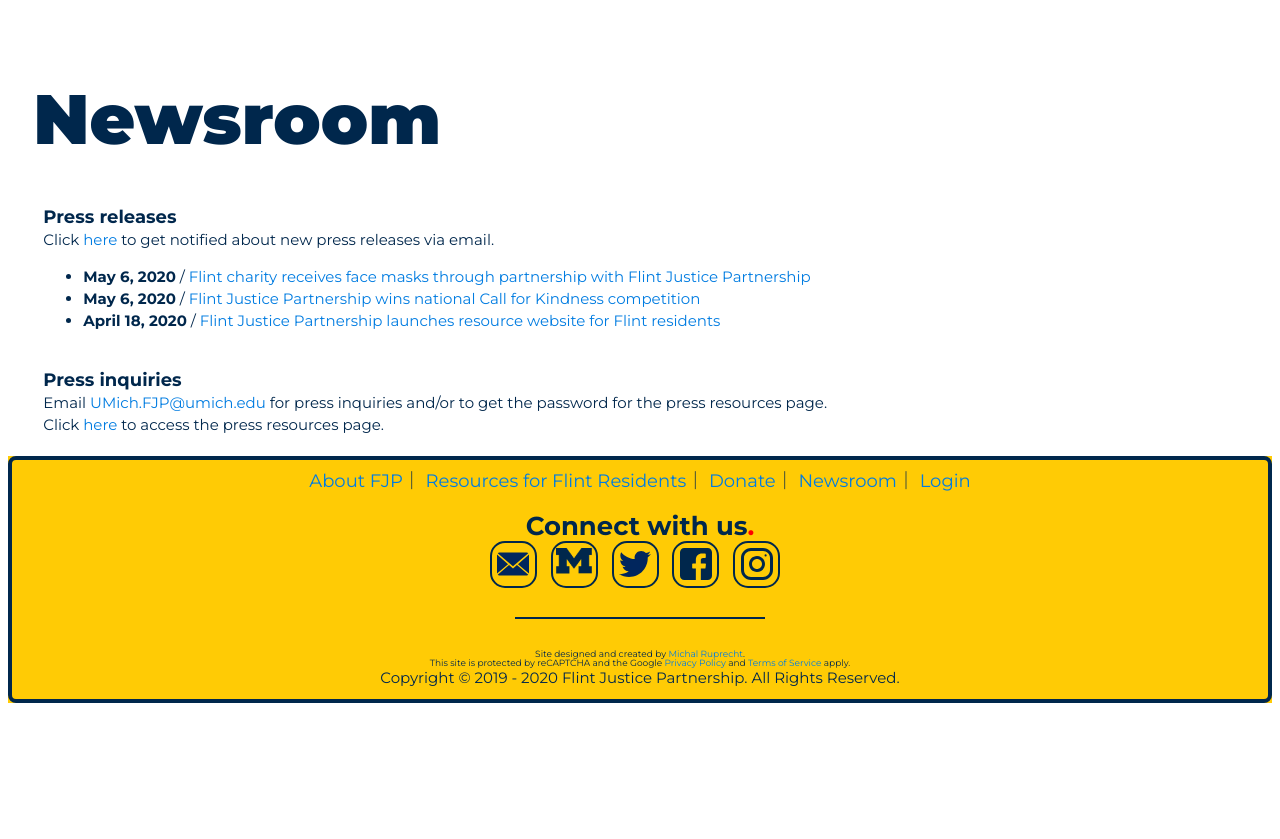
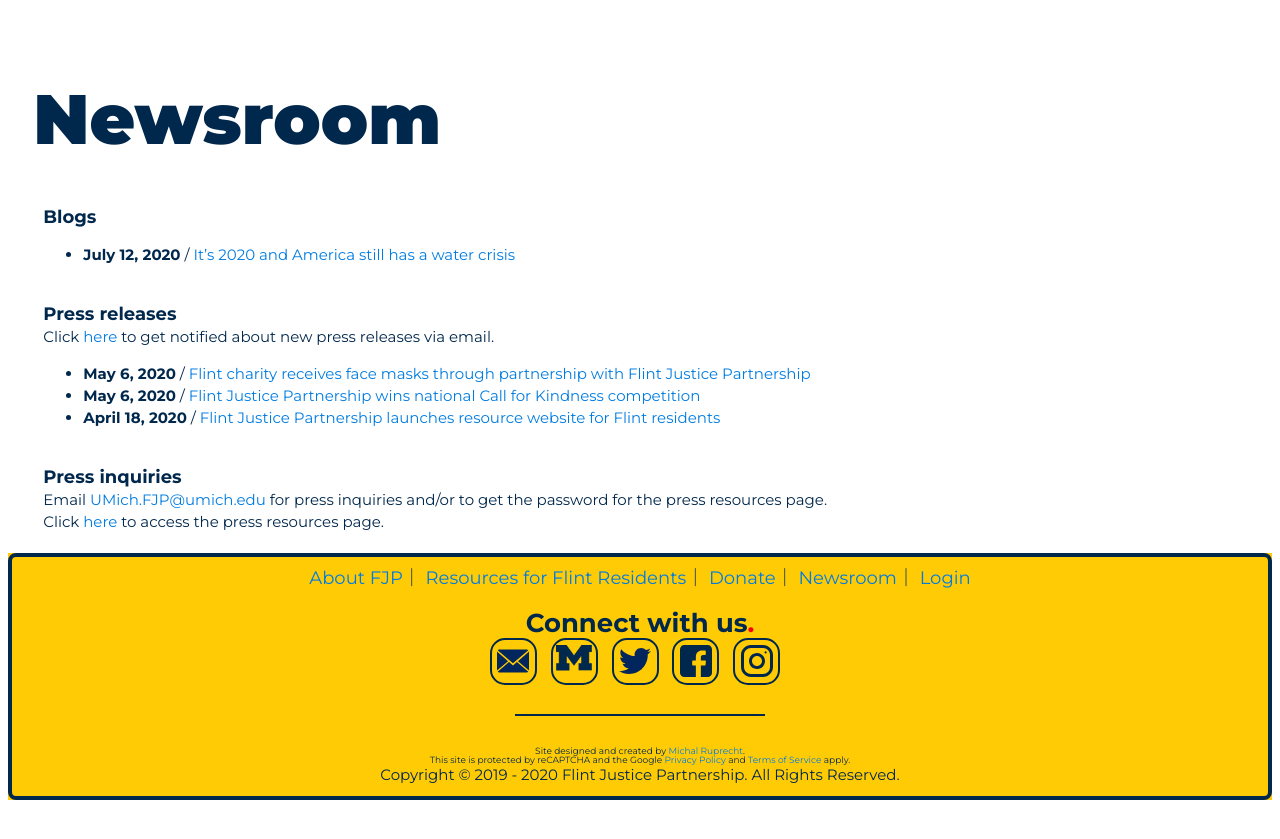
Before and after one commit to umichfjp/umichfjp.github.io, a Jekyll site: the page built from pages/newsroom.html, in a window 1280 px wide. Shown: the top 839 px of the page. Built offline with Jekyll 4.4.1, drawn with Linux system fonts in a browser that asks for light colours.

Commit message:
Update newsroom.html

```diff
--- a/pages/newsroom.html
+++ b/pages/newsroom.html
@@ -13,7 +13,12 @@ title: FJP Newsroom
       <div class="text">
         <h1>Newsroom</h1>
         <h3>
-          <b><big>Press releases</big></b>
+          <b><big>Blogs</big></b>
+          <ul>
+            <li><b>July 12, 2020</b> / <a href="https://umichfjp.github.io/pages/blogs/its_2020_and_america_still_has_a_water_crisis">It’s 2020 and America still has a water crisis</a></li>
+          </ul>
+
+          <br><b><big>Press releases</big></b>
           <br>Click <a href="https://docs.google.com/forms/d/e/1FAIpQLSdyL44M8ccX05yXUFsX4MAoCrxSNz_MnNdpnqAc_EjSW3E-Tw/viewform" target="_blank">here</a> to get notified about new press releases via email.
           <ul>
             <li><b>May 6, 2020</b> / <a href="https://umichfjp.github.io/pages/press_releases/flint_charity_receives_face_masks_through_partnership_with_Flint_Justice_Partnership.html">Flint charity receives face masks through partnership with Flint Justice Partnership</a></li>
```
